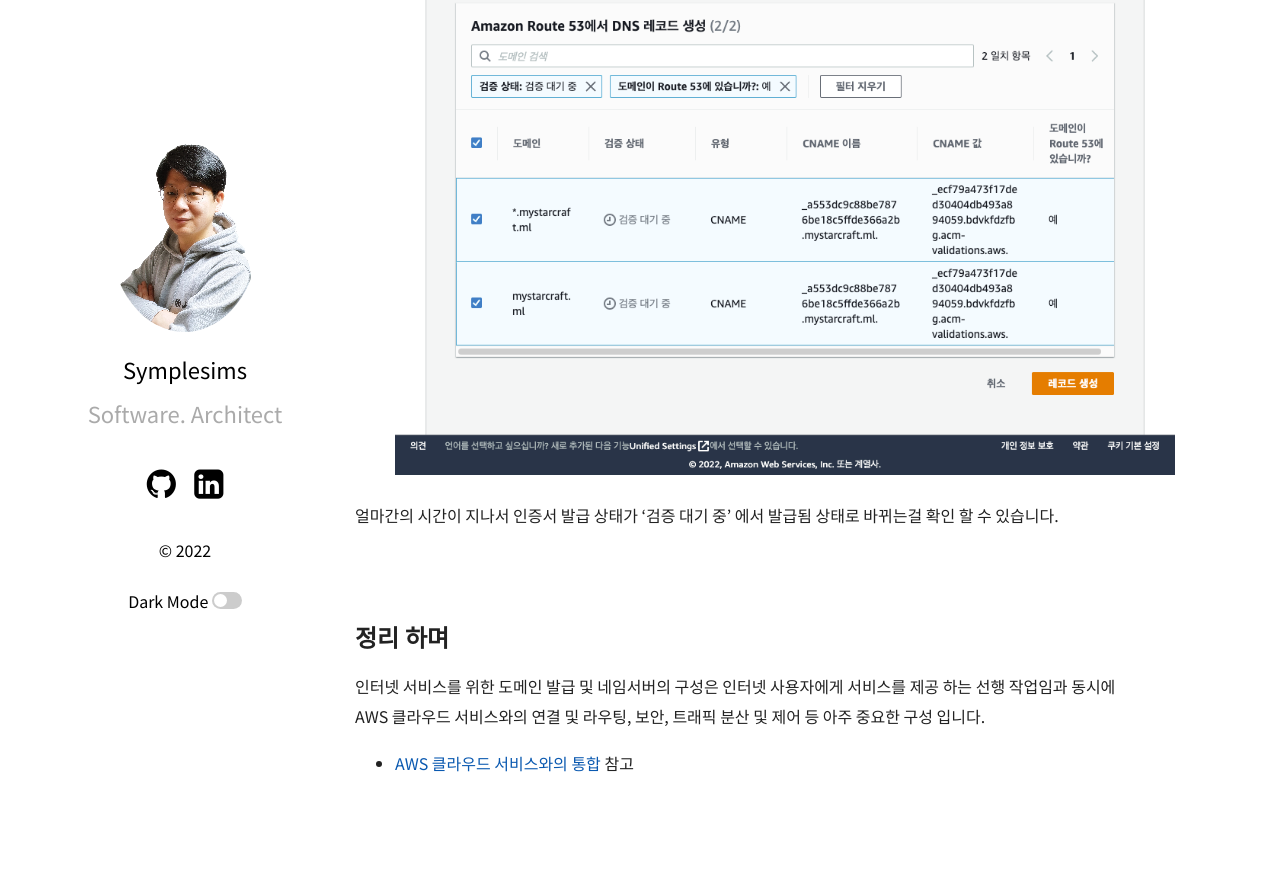
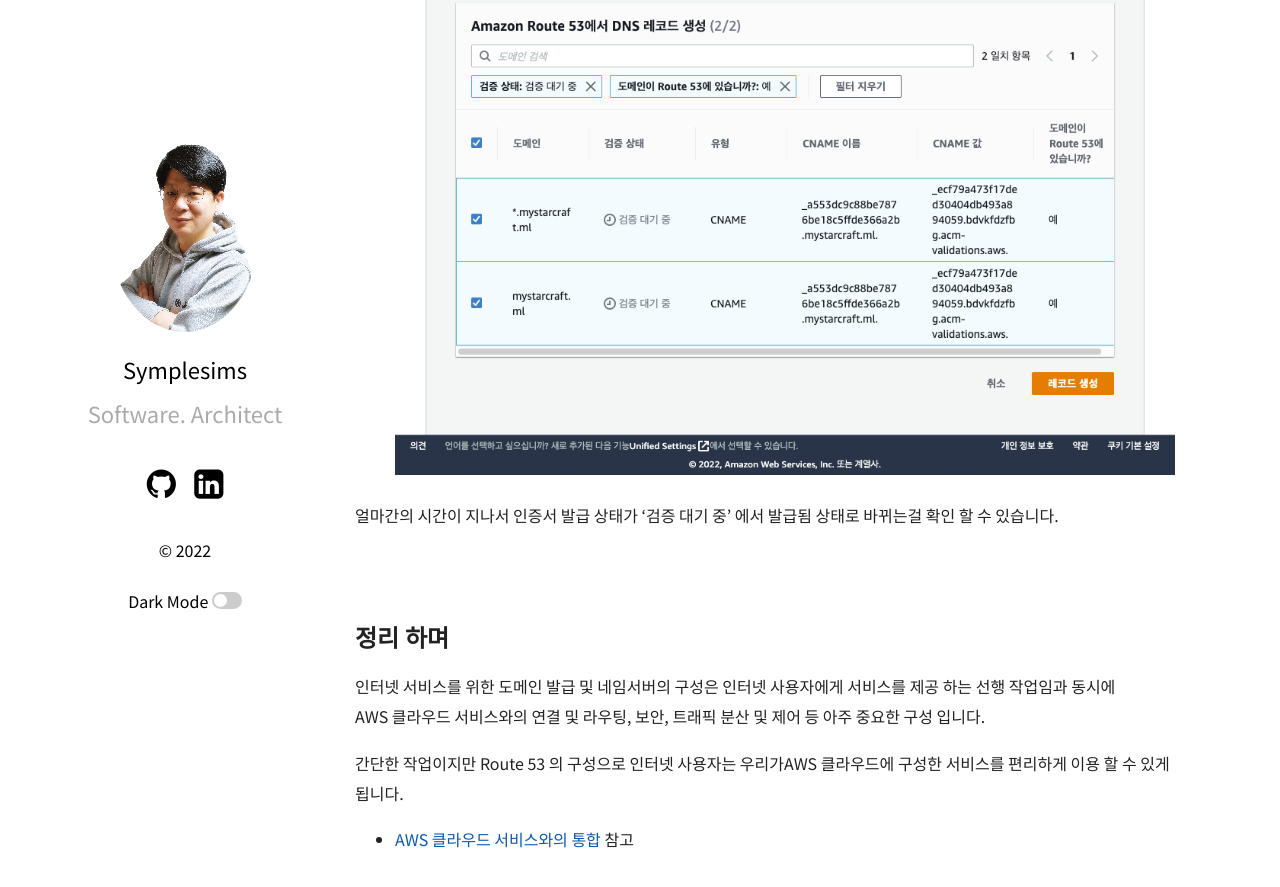
Before and after one commit to symplesims/symplesims.github.io, a Jekyll site: the page built from _posts/2022-01-05-aws-route53.md, in a window 1280 px wide and 900 px high, scrolled down 8683 px. Shown: the top 887 px of the window. Built offline with Jekyll 4.4.1, drawn with Linux system fonts in a browser that asks for light colours; nearby versions of some CDN libraries; before the commit the page ends 9506 px from its top, so only the background shows below that.

Commit message:
마무리

```diff
--- a/_posts/2022-01-05-aws-route53.md
+++ b/_posts/2022-01-05-aws-route53.md
@@ -115,4 +115,6 @@
 인터넷 서비스를 위한 도메인 발급 및 네임서버의 구성은 인터넷 사용자에게 서비스를 제공 하는 선행 작업임과 동시에
 AWS 클라우드 서비스와의 연결 및 라우팅, 보안, 트래픽 분산 및 제어 등 아주 중요한 구성 입니다.
 
+간단한 작업이지만 Route 53 의 구성으로 인터넷 사용자는 우리가AWS 클라우드에 구성한 서비스를 편리하게 이용 할 수 있게 됩니다.
+
 - [AWS 클라우드 서비스와의 통합](https://docs.aws.amazon.com/ko_kr/Route53/latest/DeveloperGuide/integration-with-other-services.html) 참고
```
